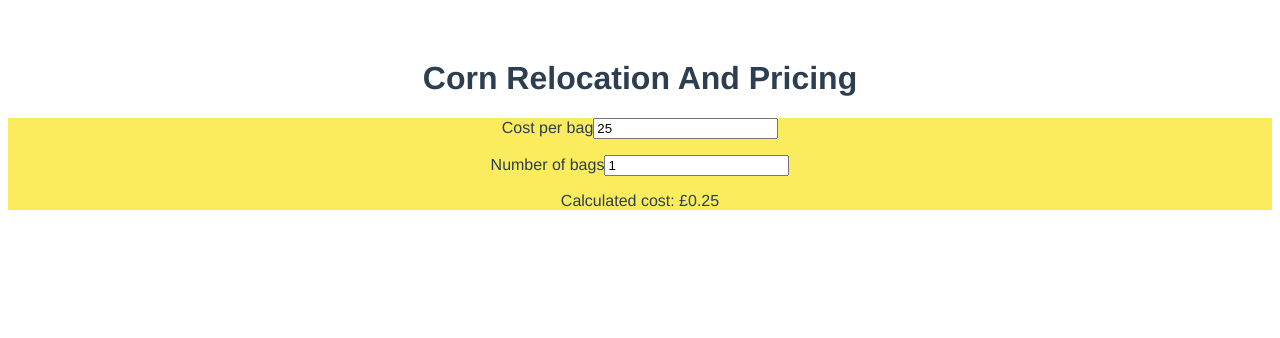
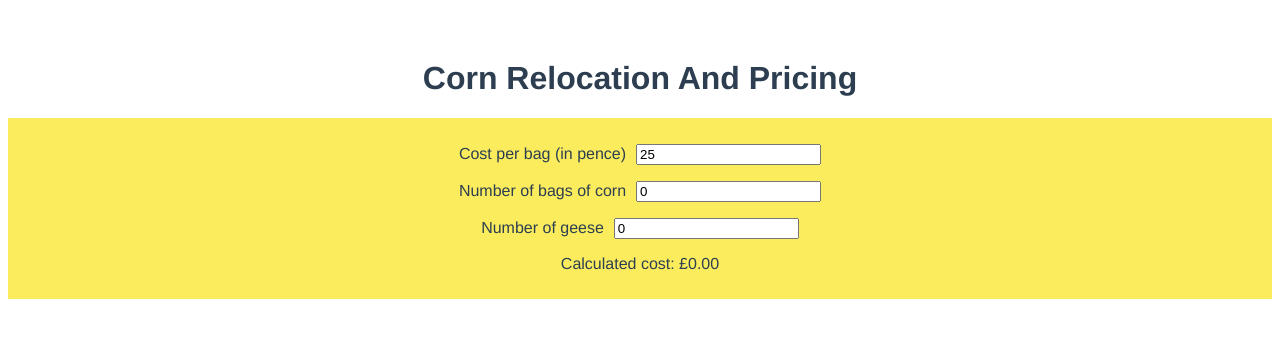
Before and after one commit to madetech/farmer-ferry, a Vue app: page / in a window 1280 px wide. Shown: the top 338 px of the page. Built offline with nearby package versions, Linux system fonts and the light colour scheme.

Commit message:
Add geese to form and use pricing service (#5)

```diff
--- a/src/components/Ferry.vue
+++ b/src/components/Ferry.vue
@@ -3,30 +3,45 @@
         <h1>Corn Relocation And Pricing</h1>
         <form id="corn-pricing">
             <p>
-                <label for="costPerBag">Cost per bag</label>
-                <input type="text" id="costPerBag" v-model="costPerBag">
+                <label for="costPerTrip">Cost per bag (in pence)</label>
+                <input type="text" id="costPerTrip" v-model="costPerTrip">
             </p>
             <p>
-                <label for="numBags">Number of bags</label>
-                <input type="text" id="numBags" v-model="numBags">
+                <label for="numBagsOfCorn">Number of bags of corn</label>
+                <input type="text" id="numBagsOfCorn" v-model="numBagsOfCorn">
             </p>
-            <p>Calculated cost: £{{ calculatedCost }}</p>
+            <p>
+                <label for="numGeese">Number of geese</label>
+                <input type="text" id="numGeese" v-model="numGeese">
+            </p>
+            <p>Calculated cost: {{ calculatedCost }}</p>
         </form>
     </div>
 </template>
 
 <script>
+    import { calculatePrices } from '../services/pricing.js';
+
     export default {
         name: 'Ferry',
         data: () => {
             return {
-                costPerBag: 25,
-                numBags: 1
+                costPerTrip: 25,
+                numBagsOfCorn: 0,
+                numGeese: 0
             }
         },
         computed: {
             calculatedCost: function () {
-                return ((this.costPerBag * this.numBags * 2) - this.costPerBag) / 100
+                const calculatedPrices = calculatePrices(
+                    parseInt(this.numBagsOfCorn, 10),
+                    parseInt(this.numGeese, 10),
+                    parseInt(this.costPerTrip, 10)
+                );
+                if (calculatedPrices.error) {
+                    return calculatedPrices.error;
+                }
+                return `£${(calculatedPrices.price / 100).toFixed(2)}`;
             }
         }
     }
@@ -34,6 +49,10 @@
 
 <style>
     #corn-pricing {
-        background-color: #fbec5d
+        padding: 10px;
+        background-color: #fbec5d;
+    }
+    label {
+        margin-right: 10px;
     }
 </style>
```
Also changed, not shown: src/services/pricing.js (line endings or trailing spaces).
